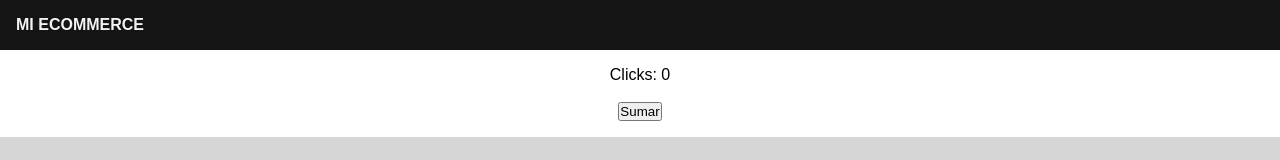
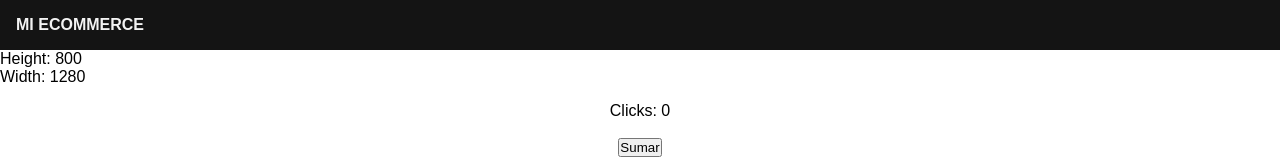
Before and after one commit to FabriBorgobello/coderhouse-16940, a React (Create React App) app: page / in a window 1280 px wide. Shown: the top 160 px of the page. Built offline with nearby package versions, Linux system fonts and the light colour scheme.

Commit message:
Afterclass 07/09/2021

```diff
--- a/src/App.js
+++ b/src/App.jsx
@@ -2,6 +2,7 @@ import * as React from "react";
 import "./App.scss";
 import ClickCounter from "./components/ClickCounter/ClickCounter";
 import Header from "./components/Header/Header";
+import WidthAndHeight from "./components/MyComponent/WidthAndHeight";
 import NavBar from "./components/NavBar/NavBar";
 import CardContainers from "./containers/CardContainers";
 
@@ -9,6 +10,7 @@ const App = () => {
   return (
     <div className="App">
       <NavBar />
+      <WidthAndHeight />
       <ClickCounter />
       <Header name="Laura" />
       <CardContainers unNumero={10} />
--- a/src/components/Header/Header.js
+++ b/src/components/Header/Header.jsx
@@ -9,6 +9,9 @@ class Header extends React.Component {
       year: 1990,
     };
   }
+  componentDidMount() {}
+  componentDidUpdate() {}
+  componentWillUnmount() {}
 
   render() {
     return (
--- /dev/null
+++ b/src/components/MyComponent/WidthAndHeight.jsx
@@ -0,0 +1,15 @@
+import React from "react";
+import useWindowSize from "../../hooks/useWindowSize";
+
+const WidthAndHeight = () => {
+  const windowSize = useWindowSize();
+
+  return (
+    <div>
+      <p>Height: {windowSize.height}</p>
+      <p>Width: {windowSize.width}</p>
+    </div>
+  );
+};
+
+export default WidthAndHeight;
--- a/src/containers/CardContainers.js
+++ b/src/containers/CardContainers.js
@@ -2,12 +2,12 @@ import * as React from "react";
 import Card from "../components/Card/Card";
 
 const CardContainers = ({ unNumero }) => {
-  React.useEffect(() => {
-    console.log("El componente se ha montado o el valor indicado en el array de dependencias ha cambiado.");
-    return () => {
-      console.log("El componente se ha desmontado");
-    };
-  }, [unNumero]);
+  // React.useEffect(() => {
+  //   console.log("El componente se ha montado o el valor indicado en el array de dependencias ha cambiado.");
+  //   return () => {
+  //     console.log("El componente se ha desmontado");
+  //   };
+  // }, [unNumero]);
 
   const comprarProducto = (product) => {
     console.log(`Has comprado el producto: ${product}`);
--- /dev/null
+++ b/src/hooks/useWindowSize.jsx
@@ -0,0 +1,20 @@
+import * as React from "react";
+
+const useWindowSize = () => {
+  const [windowSize, setWindowSize] = React.useState({ width: undefined, height: undefined });
+
+  React.useEffect(() => {
+    function handleResize() {
+      setWindowSize({ width: window.innerWidth, height: window.innerHeight });
+    }
+    window.addEventListener("resize", handleResize);
+    handleResize();
+    return () => {
+      window.removeEventListener("resize", handleResize);
+    };
+  }, []);
+
+  return windowSize;
+};
+
+export default useWindowSize;
```
Also changed, not shown: src/components/Card/Card.jsx (renamed from src/components/Card/Card.js), src/components/NavBar/NavBar.jsx (renamed from src/components/NavBar/NavBar.js).
